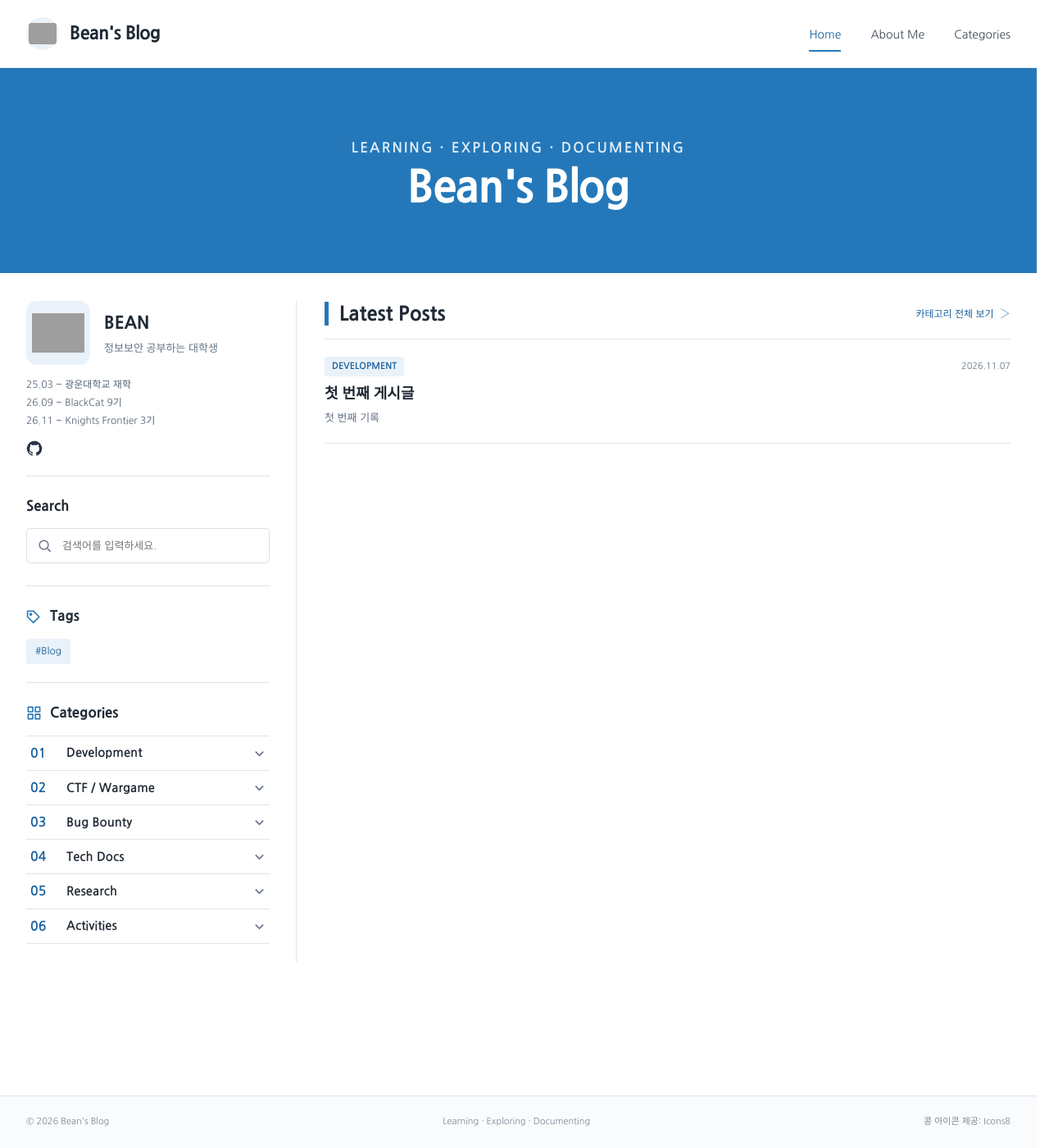
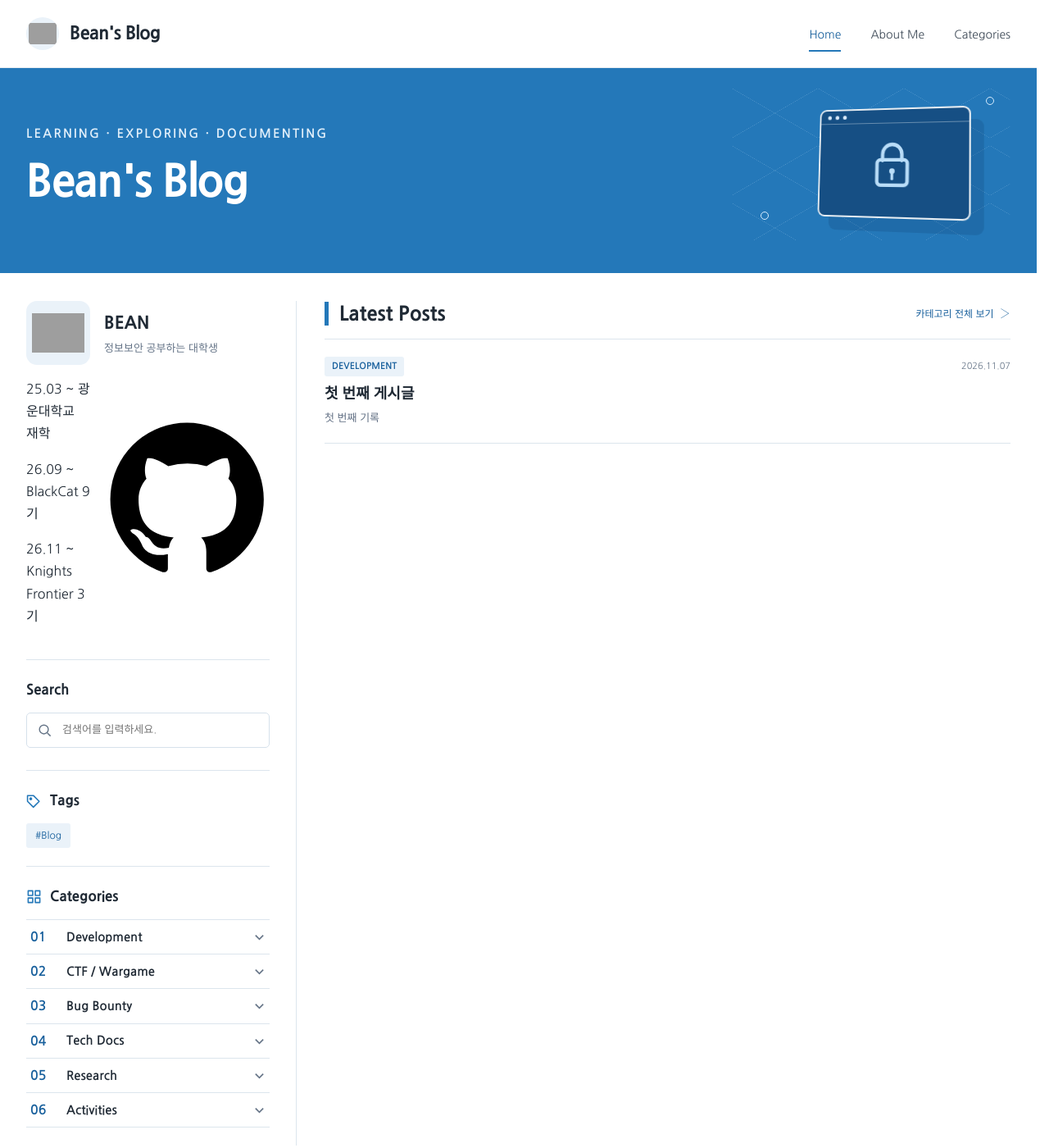
Before and after one commit to BEAN-CMD418/bean-cmd418.github.io, a Jekyll site: the page built from index.md, in a window 1280 px wide and 1400 px high. Shown: the whole window at 82% size. Built offline with Jekyll 4.4.1, drawn with Linux system fonts in a browser that asks for light colours; some web fonts are replaced; grey boxes are pictures that could not be loaded.

Commit message:
Restore hero illustration and left-aligned layout

```diff
--- a/assets/css/bean-theme.css
+++ b/assets/css/bean-theme.css
@@ -334,46 +334,51 @@ pre { overflow-x: auto; padding: 16px; background: #f2f5f8; border: 1px solid va
 }
 
 
-/* Home hero alignment and profile details. */
-.hero-inner { justify-content: center; }
+/* Home hero: restore the original left-aligned text and illustration layout. */
+.hero-inner {
+  justify-content: space-between;
+}
 .hero-copy {
-  width: 100%;
-  max-width: none;
-  padding: 48px 0;
-  text-align: center;
+  position: relative;
+  z-index: 2;
+  width: auto;
+  max-width: 720px;
+  padding: 38px 0;
+  text-align: left;
 }
 .hero-kicker {
-  margin: 12px 0 0;
-  font-size: 17px;
+  margin: 0 0 14px;
+  font-size: 15px;
   letter-spacing: 2.2px;
 }
-.hero h1 { margin-bottom: 0; }
-.hero-art { position: absolute; right: 0; top: 20px; bottom: 20px; height: auto; opacity: .32; pointer-events: none; }
-.profile-description { grid-column: 1 / -1; margin: 14px 0 0; color: #536274; font-size: 13px; }
-.profile-career {
-  grid-column: 1 / -1;
-  margin-top: 13px;
-  color: #536274;
-  font-size: 12px;
-  line-height: 1.85;
+.hero h1 {
+  margin: 0 0 12px;
 }
-.profile-career p { margin: 0; }
-.profile-description + .profile-career { margin-top: 8px; }
-.profile-github {
-  grid-column: 1 / -1;
-  display: inline-flex;
-  align-items: center;
-  gap: 8px;
-  width: fit-content;
-  margin-top: 12px;
-  color: #273444;
-  font-size: 13px;
-  font-weight: 700;
+.hero-art {
+  position: relative;
+  right: auto;
+  top: auto;
+  bottom: auto;
+  flex: 0 0 340px;
+  height: 210px;
+  align-self: stretch;
+  opacity: 1;
+  pointer-events: none;
 }
-.profile-github svg { width: 20px; height: 20px; fill: currentColor; }
-.profile-github:hover { color: var(--blue-deep); }
 @media (max-width: 680px) {
-  .hero-copy { padding: 42px 0; }
-  .hero-kicker { font-size: 15px; }
-  .hero-art { right: -100px; top: 0; bottom: 0; width: 230px; opacity: .22; }
+  .hero-copy {
+    padding: 30px 0;
+  }
+  .hero-kicker {
+    font-size: 13px;
+  }
+  .hero-art {
+    position: absolute;
+    right: -100px;
+    top: 0;
+    bottom: 0;
+    width: 230px;
+    height: auto;
+    opacity: .35;
+  }
 }
```
